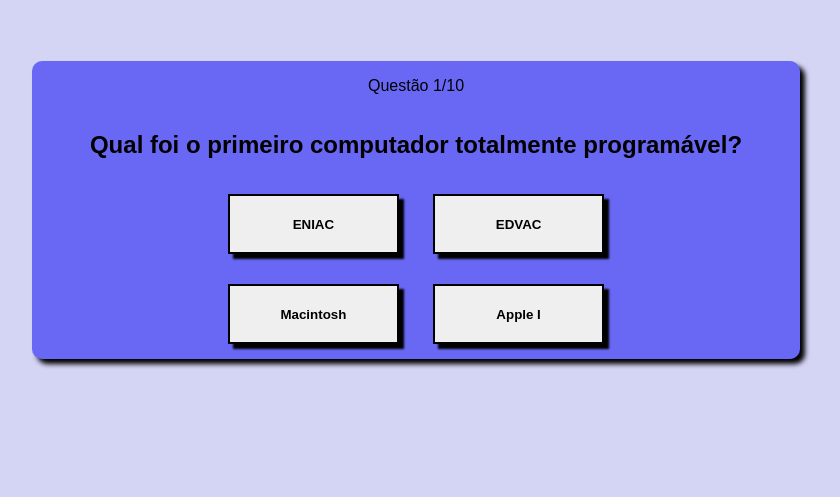
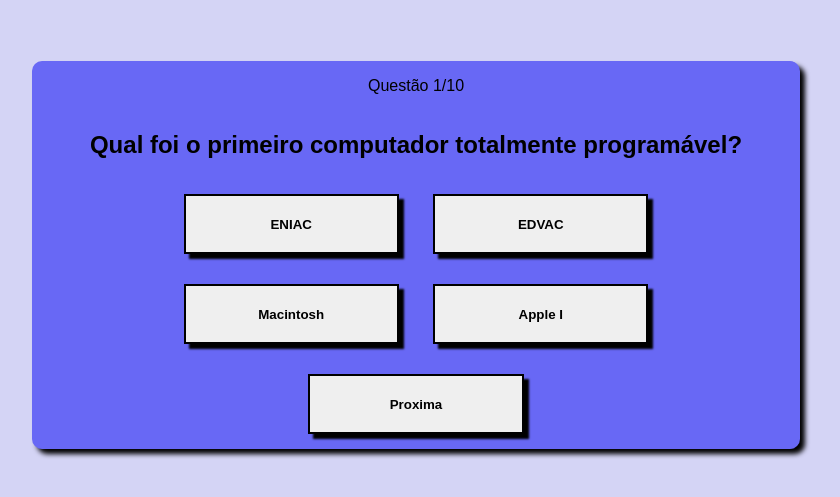
Before and after one commit to gabrielduete/quiz, a plain HTML site: page index.html in a window 1280 px wide. Shown: the part 61-558 px from the top of the page, without its empty margins (224-1064 px from the left). Drawn offline with Linux system fonts and the light colour scheme.

Commit message:
Update index.html
Configurações do hidden button

```diff
--- a/index.html
+++ b/index.html
@@ -21,10 +21,11 @@
         <h2>Area da pergunta</h2>
 
         <div id = 'Botoes'>
-           <button id = 'botao1' onclick="clicouBotao(this)">Resposta 1</button>
-           <button id = 'botao2' onclick="clicouBotao(this)">Resposta 2</button>
-           <button id = 'botao3' onclick="clicouBotao(this)">Resposta 3</button>
-           <button id = 'botao4' onclick="clicouBotao(this)">Resposta 4</button>
+           <button id = 'botao1' onclick="clicouBotao(this), this.disabled=true;">Resposta 1</button>
+           <button id = 'botao2' onclick="clicouBotao(this), this.disabled=true;">Resposta 2</button>
+           <button id = 'botao3' onclick="clicouBotao(this), this.disabled=true;">Resposta 3</button>
+           <button id = 'botao4' onclick="clicouBotao(this), this.disabled=true;">Resposta 4</button>
+           <button id = 'ProximaQuest'>Proxima</button>
         </div>
 
     </section>
```
